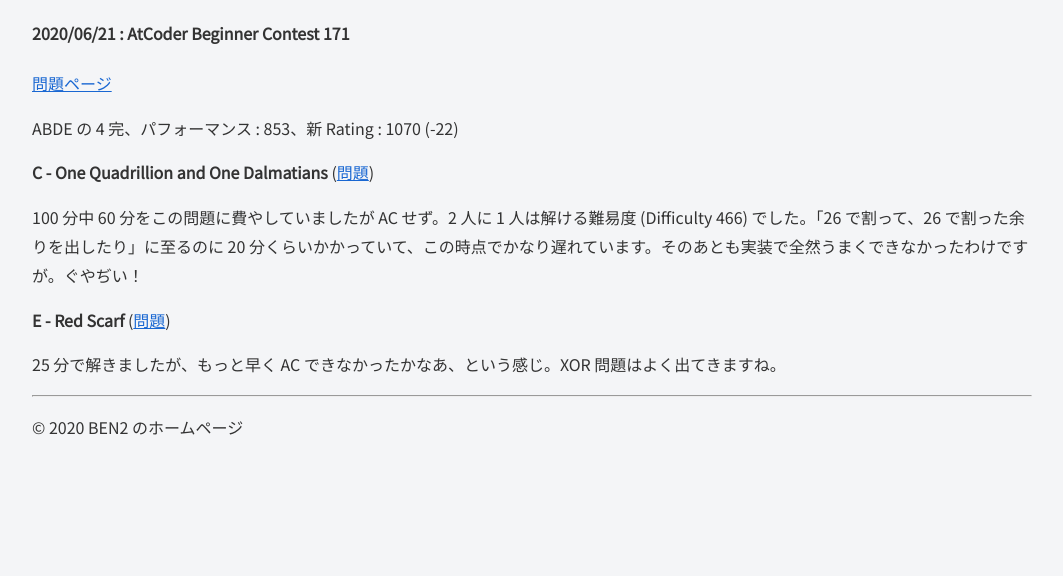
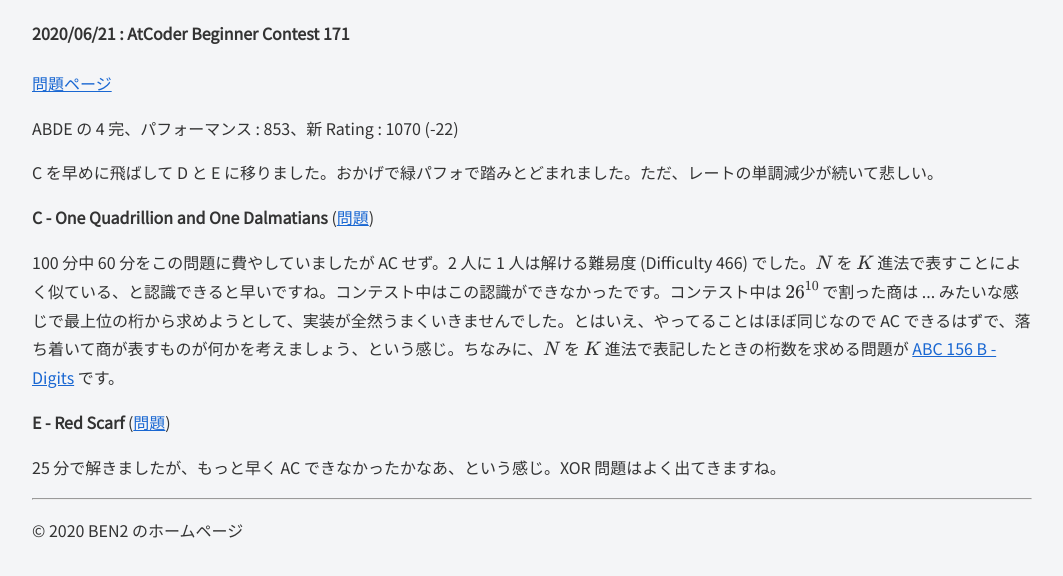
Before and after one commit to BEN2suzuka/BEN2suzuka.github.io, a plain HTML site: page atcoder.html in a window 1280 px wide. Shown: the part 140-716 px from the top of the page, without its empty margins (108-1171 px from the left). Drawn offline with nearby package versions, Linux system fonts and the light colour scheme.

Commit message:
modify ABC171

```diff
--- a/atcoder.html
+++ b/atcoder.html
@@ -19,13 +19,16 @@
   <main>
     <h3>AtCoder コンテスト感想</h3>
     <hr>
+
     <h4>2020/06/21 : AtCoder Beginner Contest 171</h4>
     <p><a href="https://atcoder.jp/contests/abc171" target="_blank">問題ページ</a></p>
     <p>ABDE の 4 完、パフォーマンス : 853、新 Rating : 1070 (-22)</p>
+    <p>C を早めに飛ばして D と E に移りました。おかげで緑パフォで踏みとどまれました。ただ、レートの単調減少が続いて悲しい。</p>
     <p><b>C - One Quadrillion and One Dalmatians</b> (<a href="https://atcoder.jp/contests/abc171/tasks/abc171_c" target="_blank">問題</a>)</p>
-    <p>100 分中 60 分をこの問題に費やしていましたが AC せず。2 人に 1 人は解ける難易度 (Difficulty 466) でした。「26 で割って、26 で割った余りを出したり」に至るのに 20 分くらいかかっていて、この時点でかなり遅れています。そのあとも実装で全然うまくできなかったわけですが。ぐやぢい！</p>
+    <p>100 分中 60 分をこの問題に費やしていましたが AC せず。2 人に 1 人は解ける難易度 (Difficulty 466) でした。\( N \) を \( K \) 進法で表すことによく似ている、と認識できると早いですね。コンテスト中はこの認識ができなかったです。コンテスト中は \( 26^{10} \) で割った商は ... みたいな感じで最上位の桁から求めようとして、実装が全然うまくいきませんでした。とはいえ、やってることはほぼ同じなので AC できるはずで、落ち着いて商が表すものが何かを考えましょう、という感じ。ちなみに、\( N \) を \( K \) 進法で表記したときの桁数を求める問題が <a href="https://atcoder.jp/contests/abc156/tasks/abc156_b" target="_blank">ABC 156 B - Digits</a> です。</p>
     <p><b>E - Red Scarf</b> (<a href="https://atcoder.jp/contests/abc171/tasks/abc171_e" target="_blank">問題</a>)</p>
     <p>25 分で解きましたが、もっと早く AC できなかったかなあ、という感じ。XOR 問題はよく出てきますね。</p>
+
   </main>
 
   <footer>
```
Also changed, not shown: index.html (+0 -1 lines).
